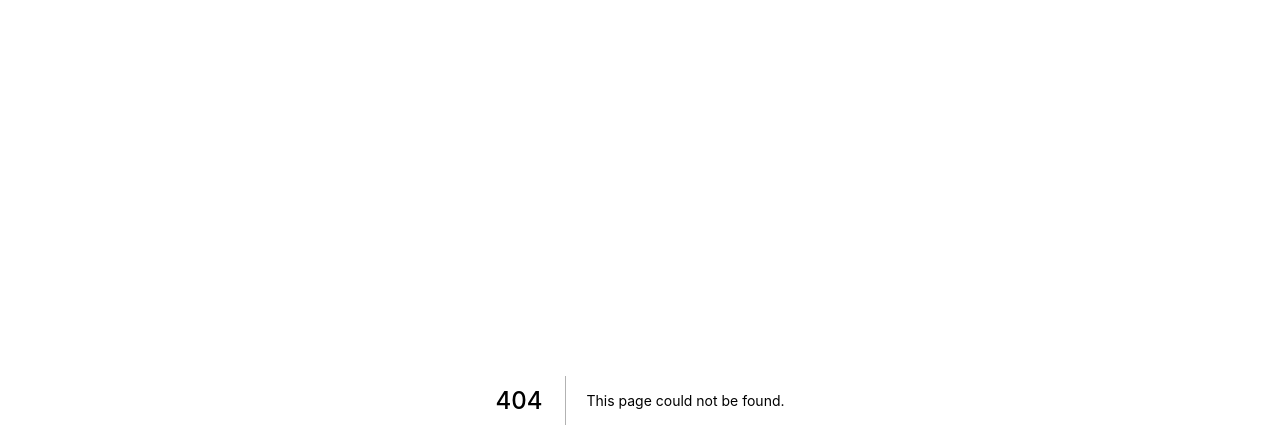
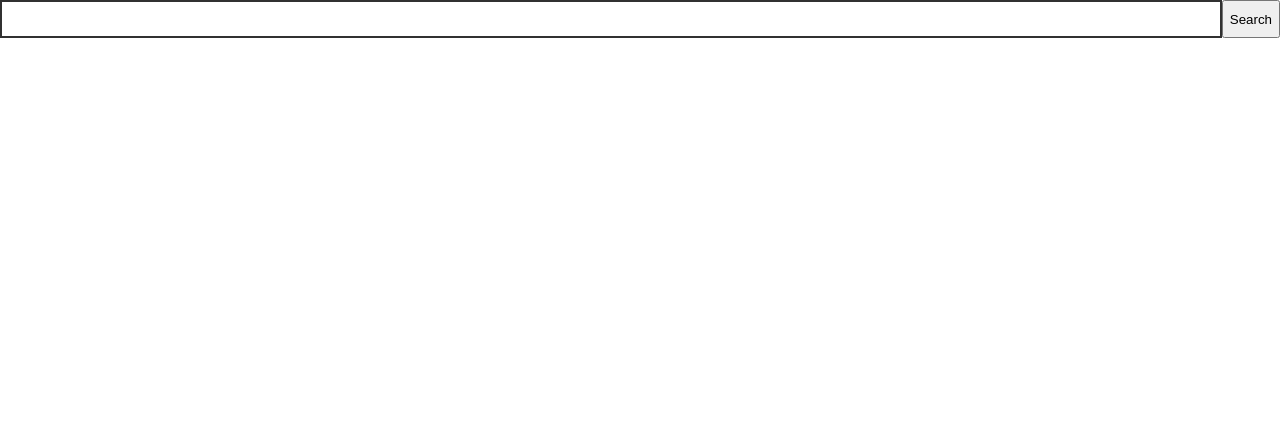
Before and after one commit to lnardon/RecipesWebsite, a Next.js app: page /search in a window 1280 px wide. Before the commit this address had no page. Shown: the top 448 px of the page. Built offline with nearby package versions, Linux system fonts and the light colour scheme.

Commit message:
✨ Added recipe search api and webpage

```diff
--- a/components/Header/index.jsx
+++ b/components/Header/index.jsx
@@ -1,6 +1,8 @@
+import styles from "./styles.module.css";
+
 function Header() {
   return (
-    <div className="headerContainer">
+    <div className={styles.headerContainer}>
       <img src="" alt="" />
     </div>
   );
--- /dev/null
+++ b/components/Header/styles.module.css
@@ -0,0 +1,5 @@
+.headerContainer {
+  width: 100%;
+  height: 100px;
+  background-color: #e1a2c4;
+}
--- /dev/null
+++ b/components/SearchField/index.jsx
@@ -0,0 +1,21 @@
+import React, { useState } from "react";
+import styles from "./styles.module.css";
+
+function SearchField({ getSearchValue }) {
+  const [query, setQuery] = useState("");
+
+  return (
+    <div className={styles.searchFieldContainer}>
+      <input
+        type="text"
+        className={styles.searchInput}
+        onChange={(e) => setQuery(e.target.value)}
+      />
+      <button className="searchBtn" onClick={() => getSearchValue(query)}>
+        Search
+      </button>
+    </div>
+  );
+}
+
+export default SearchField;
--- /dev/null
+++ b/components/SearchField/styles.module.css
@@ -0,0 +1,12 @@
+.searchFieldContainer {
+  display: flex;
+  width: 100%;
+}
+
+.searchInput {
+  width: 100%;
+  padding: 0.5rem;
+  border: 2px solid #313131;
+  font-size: 1rem;
+  outline: none;
+}
--- a/pages/_app.js
+++ b/pages/_app.js
@@ -1,3 +1,5 @@
+import "../styles/globals.css";
+
 function MyApp({ Component, pageProps }) {
   return <Component {...pageProps} />;
 }
--- /dev/null
+++ b/pages/api/getRecipeInfo.js
@@ -0,0 +1,8 @@
+export default async (req, res) => {
+  let response = await fetch(
+    `https://api.spoonacular.com/recipes/${req.body.id}/information?apiKey=${process.env.API_KEY}?includeNutrition=false`
+  );
+  let parsedResponse = await response.json();
+  res.statusCode = 200;
+  res.json(parsedResponse);
+};
--- /dev/null
+++ b/pages/api/recipeSearch.js
@@ -0,0 +1,8 @@
+export default async (req, res) => {
+  let response = await fetch(
+    `https://api.spoonacular.com/recipes/complexSearch?apiKey=${process.env.API_KEY}&query=${req.body}`
+  );
+  let parsedResponse = await response.json();
+  res.statusCode = 200;
+  res.json(parsedResponse);
+};
--- a/pages/index.jsx
+++ b/pages/index.jsx
@@ -10,7 +10,7 @@ export default function Home() {
       </Head>
       <div>
         <Header />
-        <h1> Recipe</h1>
+        <h1>Recipe</h1>
       </div>
     </>
   );
--- /dev/null
+++ b/pages/search.jsx
@@ -0,0 +1,34 @@
+import React, { useState } from "react";
+import Head from "next/head";
+
+import SearchField from "../components/SearchField";
+
+export default function Search() {
+  const [results, setResults] = useState([]);
+
+  async function searchRecipe(query) {
+    const response = await fetch("http://localhost:3000/api/recipeSearch", {
+      method: "post",
+      headers: {
+        "Content-Type": "application/json",
+      },
+      body: JSON.stringify(query),
+    });
+    const parsedResponse = await response.json();
+    setResults(parsedResponse.results);
+    console.log(parsedResponse);
+  }
+  return (
+    <>
+      <Head>
+        <title>Recipe Search</title>
+      </Head>
+      <div>
+        <SearchField getSearchValue={searchRecipe} />
+        {results.map((result) => {
+          return <div>{result.title}</div>;
+        })}
+      </div>
+    </>
+  );
+}
```
Also changed, not shown: pages/recipe/[recipeId].jsx (added, +28 -0 lines).
